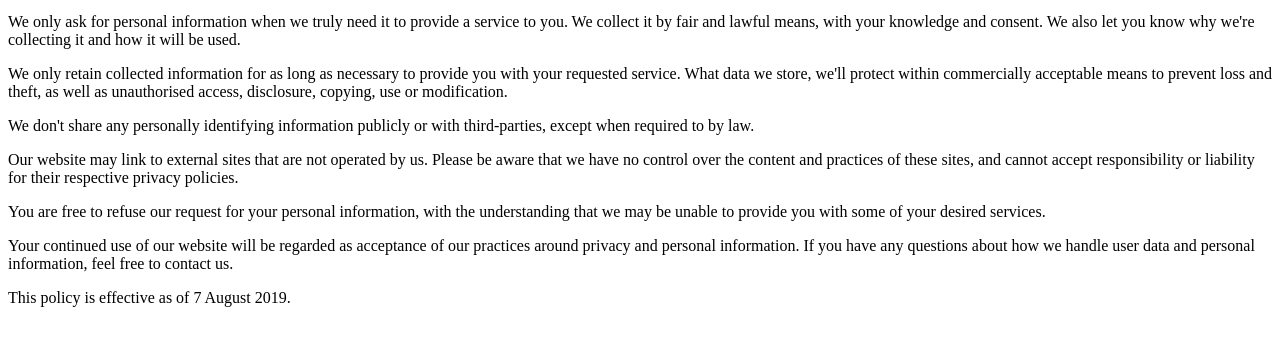
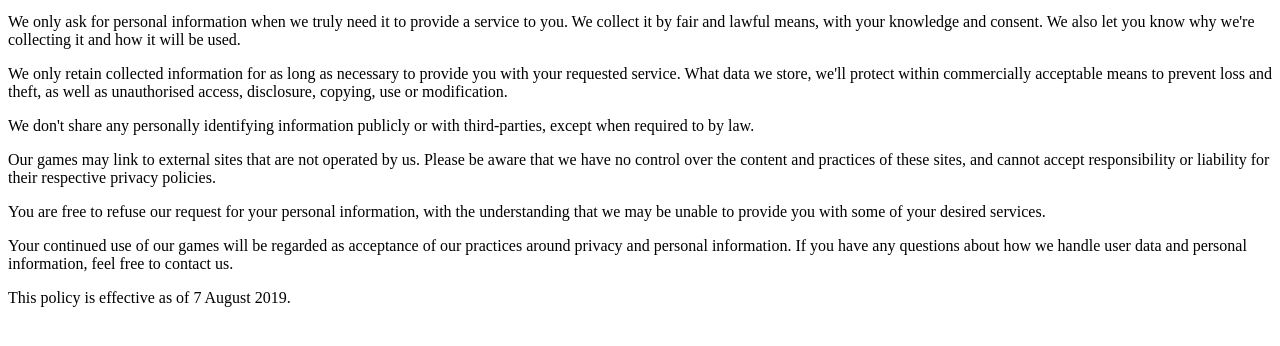
Before and after one commit to FratricideGames/fratricideprivacypolicy.github.io, a plain HTML site: page index.html in a window 1280 px wide. Shown: the part 88-434 px from the top of the page. Drawn offline with Linux system fonts and the light colour scheme.

Commit message:
Update index.html

```diff
--- a/index.html
+++ b/index.html
@@ -12,9 +12,9 @@
 <p>We only ask for personal information when we truly need it to provide a service to you. We collect it by fair and lawful means, with your knowledge and consent. We also let you know why we're collecting it and how it will be used.</p>
 <p>We only retain collected information for as long as necessary to provide you with your requested service. What data we store, we'll protect within commercially acceptable means to prevent loss and theft, as well as unauthorised access, disclosure, copying, use or modification.</p>
 <p>We don't share any personally identifying information publicly or with third-parties, except when required to by law.</p>
-<p>Our website may link to external sites that are not operated by us. Please be aware that we have no control over the content and practices of these sites, and cannot accept responsibility or liability for their respective privacy policies.</p>
+<p>Our games may link to external sites that are not operated by us. Please be aware that we have no control over the content and practices of these sites, and cannot accept responsibility or liability for their respective privacy policies.</p>
 <p>You are free to refuse our request for your personal information, with the understanding that we may be unable to provide you with some of your desired services.</p>
-<p>Your continued use of our website will be regarded as acceptance of our practices around privacy and personal information. If you have any questions about how we handle user data and personal information, feel free to contact us.</p>
+<p>Your continued use of our games will be regarded as acceptance of our practices around privacy and personal information. If you have any questions about how we handle user data and personal information, feel free to contact us.</p>
 <p>This policy is effective as of 7 August 2019.</p>
 
 </body>
```
